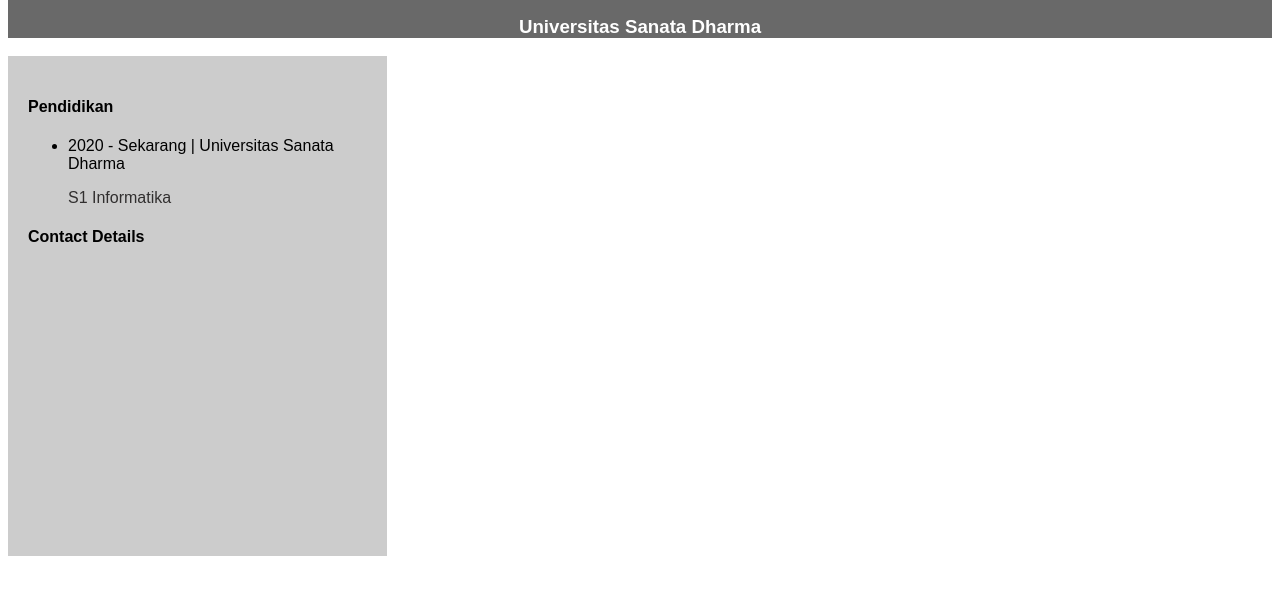
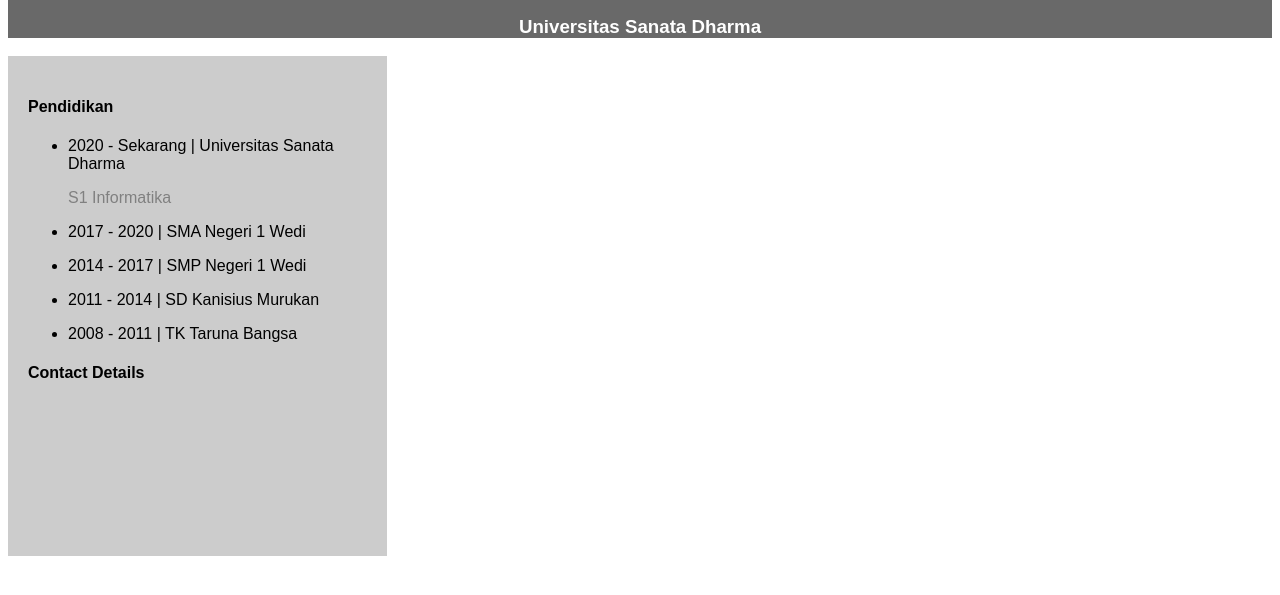
Before and after one commit to elisabethtiarad/Pemrograman-Berbasis-Platform-D, a plain HTML site: page index.html in a window 1280 px wide. Shown: the part 93-688 px from the top of the page. Drawn offline with Linux system fonts and the light colour scheme.

Commit message:
edit pendidikan

```diff
--- a/index.html
+++ b/index.html
@@ -39,7 +39,11 @@
             <h4>Pendidikan</h4>
           <ul>
             <li><p>2020 - Sekarang | Universitas Sanata Dharma</p></li>
-            <p style="color:rgb(49, 47, 47);">S1 Informatika</p>
+            <p style="color:grey;">S1 Informatika</p>
+            <li><p>2017 - 2020 | SMA Negeri 1 Wedi</p></li>
+            <li><p>2014 - 2017 | SMP Negeri 1 Wedi</p></li>
+            <li><p>2011 - 2014 | SD Kanisius Murukan</p></li>
+            <li><p>2008 - 2011 | TK Taruna Bangsa</p></li>
           </ul>
 
           <h4>Contact Details</h4>
```
